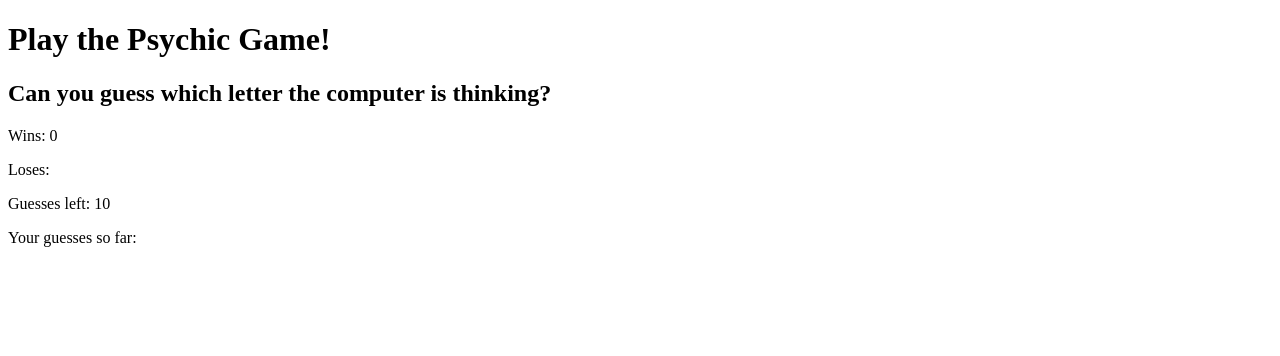
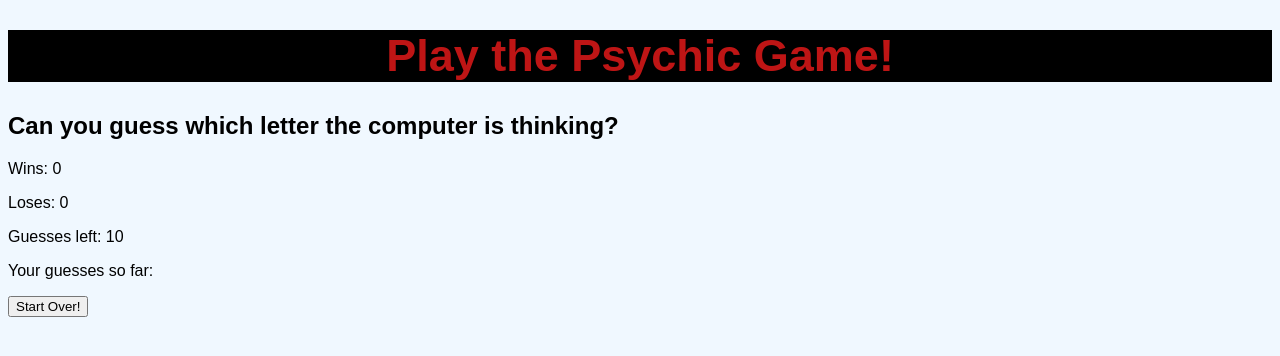
Before and after one commit to shenjune/psychic-game, a plain HTML site: page index.html in a window 1280 px wide. Drawn offline with nearby package versions, Linux system fonts and the light colour scheme.

Commit message:
updated code with Catherine

```diff
--- a/assets/css/style.css
+++ b/assets/css/style.css
@@ -0,0 +1,12 @@
+body {
+    background-color: aliceblue;
+    font-family: fantasy;
+}
+
+h1 {
+    position: center;
+    font-size: 45px;
+    background: #000000;
+    color: #be1515;
+    text-align: center;
+}
--- a/assets/javascript/psychic-game.js
+++ b/assets/javascript/psychic-game.js
@@ -1,14 +1,19 @@
+//Set up the variables
+var alphabet = "abcdefghijklmnopqrstuvwxyz".split("");
 var lettersGuessed = [];
 var guessesLeft = 10;
 var wins = 0;
+var losses = 0;
 
-//use Math.random method along with String.fromCharCode method to generate a random letter
+
+//
 var computerGuess =
-    String.fromCharCode(
-        Math.round(Math.random() * 26) + 97
-    );
+    alphabet[
+        Math.round(Math.random() * 26)
+    ];
 
 console.log(computerGuess);
+
 //function to capture user's keyboard input and make the input lowercase
 document.onkeydown = function(event) {
     var keyPress = (String.fromCharCode(event.keyCode)).toLowerCase();
@@ -28,7 +33,7 @@ function addLetter (usersKeypress) {
 
     //alert player if the above code is true.
     if (repeatGuess) {
-        alert(usersKeypress + " You already guessed this letter. Try again!");
+        alert(usersKeypress + "   You already guessed this letter. Try again!");
 
         //if it is not a repeat guess, check if it's in word
     } else {
@@ -48,7 +53,21 @@ function showLettersGuessed() {
     var tempStr = lettersGuessed.join(", ");
     document.getElementById("playersGuess").innerHTML = tempStr;
 }
+//Display wins
+function showWins() {
+    document.getElementById("numWins").innerHTML = wins;
+    console.log("wins" + wins);
+}
 
+//Display losses
+function showLosses() {
+    document.getElementById("numLosses").innerHTML = losses;
+    console.log("losses" + losses);
+}
+//Display guesses remaining
+function showGuessesRemaining() {
+    document.getElementById("numGuesses").innerHTML = guessesLeft;
+}
 function guessMatch (character) {
 
     console.log(character);
@@ -63,7 +82,11 @@ function guessMatch (character) {
 
     } else if (guessesLeft === 0) {
         alert("Aw, shucks. You got this! Lets start over.");
-        resetVariables ();
+        losses = losses + 1;
+        showLosses();
+        // resetVariables ();
+
+
 
     } else {
         guessesLeft = guessesLeft - 1;
@@ -71,29 +94,33 @@ function guessMatch (character) {
     }
 }
 
-//function to show wins
-function showWins() {
-    document.getElementById("numWins").innerHTML = wins;
-}
-
-//function to show guesses remaining
-function showGuessesRemaining() {
-    document.getElementById("numGuesses").innerHTML = guessesLeft;
-}
-
 
 function resetVariables () {
     lettersGuessed = [];
     guessesLeft = 10;
+    computerGuess =
+        alphabet[
+            Math.round(Math.random() * 26)
+        ];
+
+    console.log(lettersGuessed);
+    console.log(guessesLeft);
+    console.log(computerGuess);
+
 }
 
 function startGame() {
     showGuessesRemaining();
+    showLettersGuessed();
     showWins();
+    showLosses();
 }
-
 
 
 startGame();
 
-//TODO make the computer guess another random letter once game is lost.
+$("#startOver").on("click", function() {
+    console.log("clicked start over");
+    resetVariables();
+    startGame();
+})
--- a/index.html
+++ b/index.html
@@ -3,10 +3,11 @@
 <head>
     <meta charset="UTF-8">
     <title>Psychic game</title>
-    <link
+    <link rel="stylesheet" type="text/css" href="./assets/css/style.css" media="screen" />
 </head>
 
 <body>
+
 
 <h1>Play the Psychic Game!</h1>
 
@@ -14,13 +15,18 @@
 
 <p>Wins: <span id = "numWins"></span></p>
 
-<p>Loses:</p>
+<p>Loses: <span id = "numLosses"></span></p>
 
 <p>Guesses left: <span id = "numGuesses"></span></p>
 
 <p>Your guesses so far: <span id = "playersGuess"></span></p>
 
+<button id="startOver">Start Over!</button>
+
+
+<script src="https://code.jquery.com/jquery.js"></script>
 <script src= "./assets/javascript/psychic-game.js"></script>
+
 
 </body>
 
```
